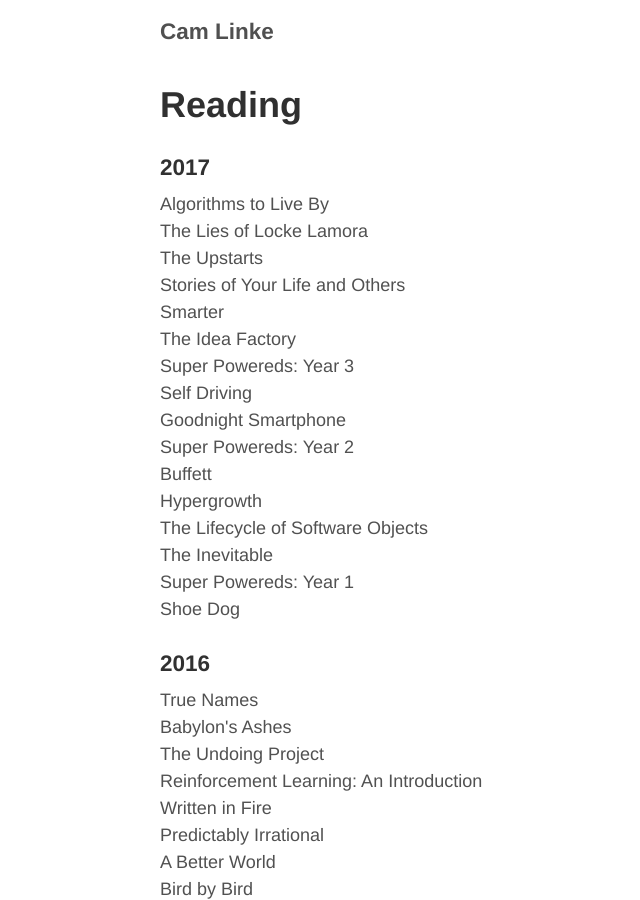
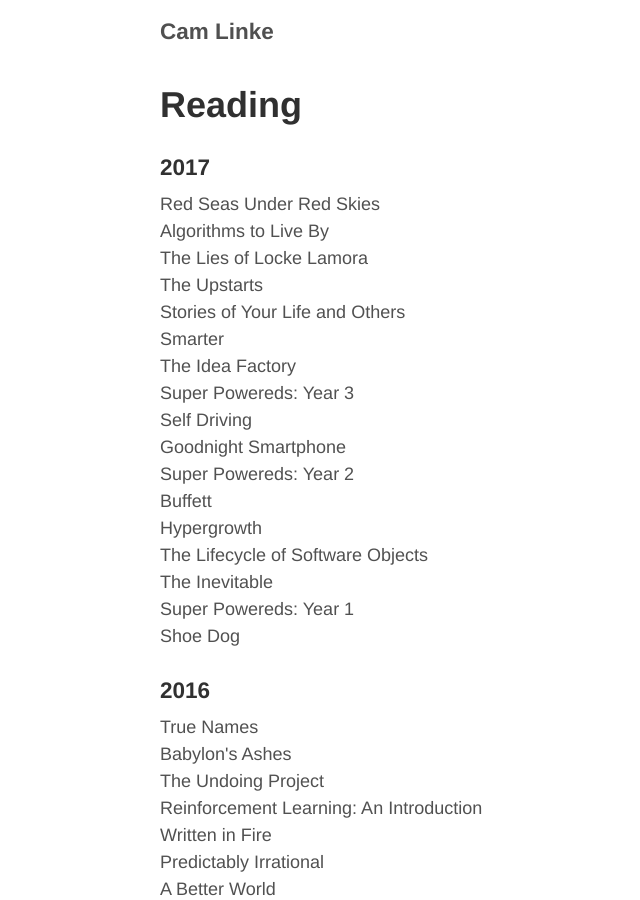
Before and after one commit to camlinke/camlinke.github.io, a Jekyll site: the page built from reading.md, in a window 1280 px wide and 900 px high. Shown: the whole window, without its empty margins (165-805 px from the left). Built offline with Jekyll 4.4.1, drawn with Linux system fonts in a browser that asks for light colours; nearby versions of some CDN libraries.

Commit message:
updated reading

```diff
--- a/reading.md
+++ b/reading.md
@@ -5,6 +5,7 @@
 
 <h3>2017</h3>
 <ul class="frontpage-list">
+    <li>Red Seas Under Red Skies</li>
     <li>Algorithms to Live By</li>
     <li>The Lies of Locke Lamora</li>
     <li>The Upstarts</li>
```
